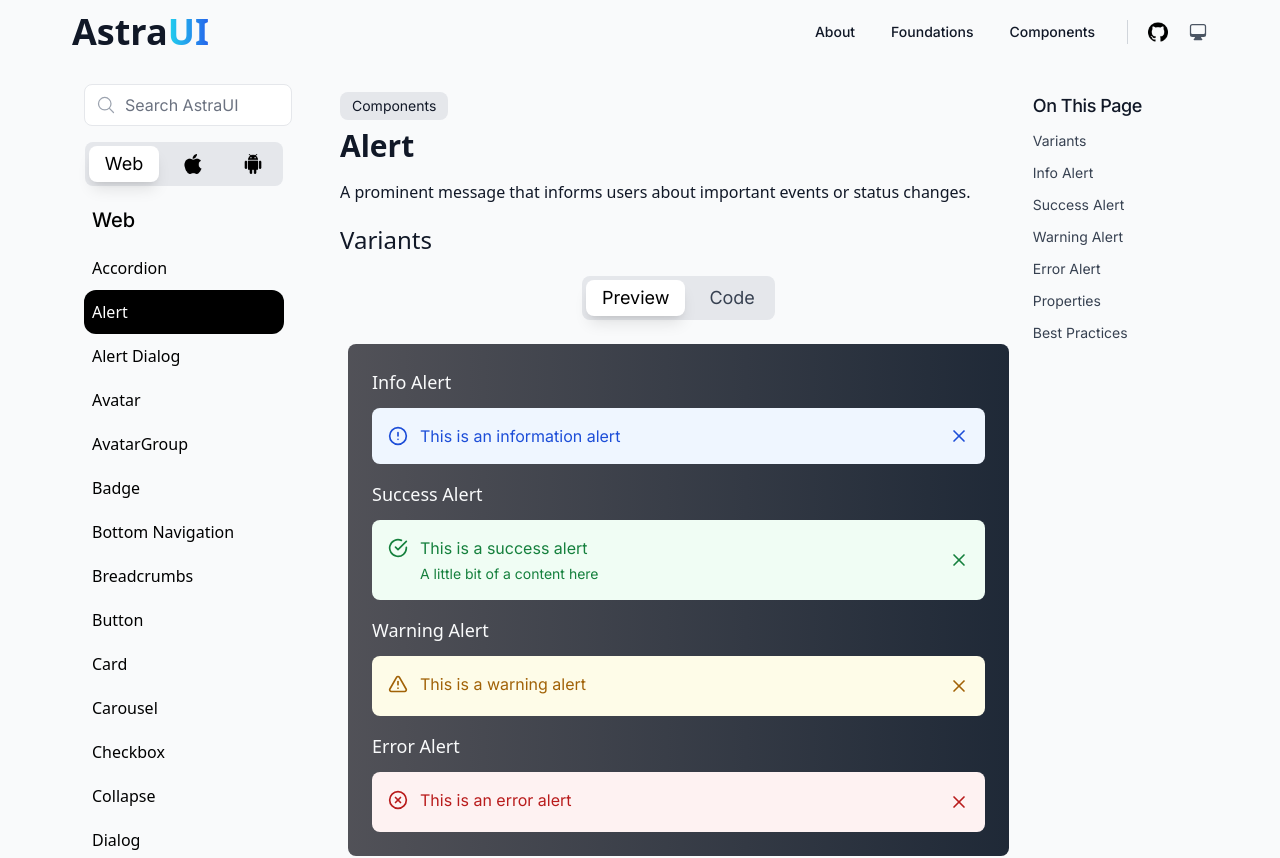
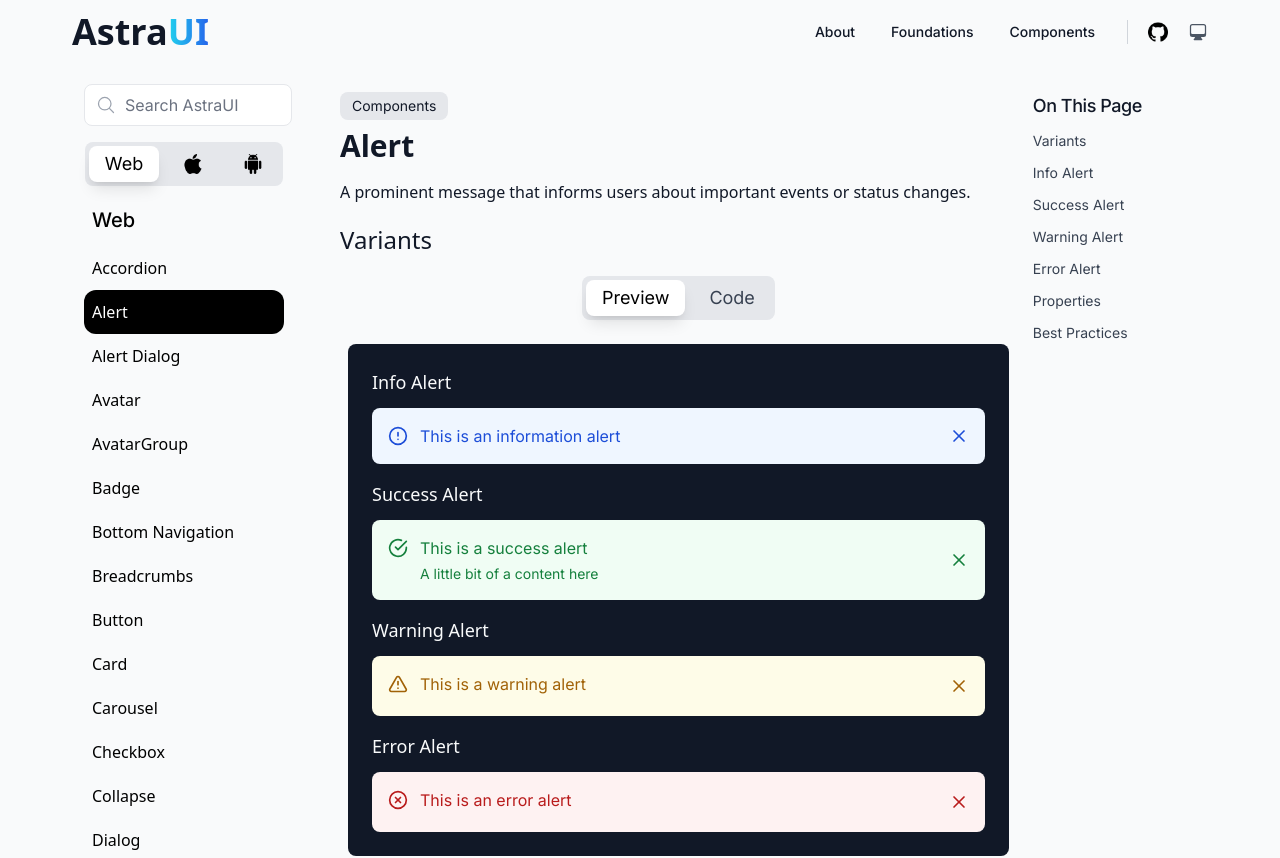
Before and after one commit to ahmadrafidev/astra, a Next.js app: page /components/alert in a window 1280 px wide. Shown: the top 858 px of the page. Built offline with nearby package versions, Linux system fonts and the light colour scheme.

Commit message:
fix card color

```diff
--- a/app/components/accordion/page.tsx
+++ b/app/components/accordion/page.tsx
@@ -90,7 +90,7 @@ const AccordionPage: React.FC = () => {
                         <h2 className="text-lg md:text-2xl font-medium font-sans text-gray-900 dark:text-gray-50 mb-5">Variants</h2>
                         <Tabs>
                             <Tab label="Preview">
-                                <div className="relative w-full overflow-hidden rounded-lg mt-4 bg-gradient-to-r from-zinc-700/90 to-gray-800 dark:from-zinc-400/90 dark:to-gray-600">
+                                <div className="relative w-full overflow-hidden rounded-lg mt-4 bg-gray-900 dark:bg-zinc-50">
                                     <div className="space-y-4 justify-around p-6">
                                         <div id="default-accordion" className="scroll-mt-20">
                                             <h3 className="text-base md:text-lg font-medium font-sans text-gray-50 dark:text-gray-900 mb-2 md:mb-3">
--- a/app/components/alert/page.tsx
+++ b/app/components/alert/page.tsx
@@ -64,7 +64,7 @@ const AlertPage: React.FC = () => {
                         <h2 className="text-xl md:text-2xl font-medium font-sans text-gray-900 dark:text-gray-50 mb-5">Variants</h2>
                         <Tabs>
                             <Tab label="Preview">
-                                <div className="relative w-full overflow-hidden rounded-lg mt-4 bg-gradient-to-r from-zinc-700/90 to-gray-800 dark:from-zinc-400/90 dark:to-gray-600">
+                                <div className="relative w-full overflow-hidden rounded-lg mt-4 bg-gray-900 dark:bg-zinc-50">
                                     <div className="space-y-4 justify-around p-6">
                                         <div id="info-alert" className="scroll-mt-20">
                                             <h3 className="text-base md:text-lg font-medium font-sans text-gray-50 dark:text-gray-900 mb-2 md:mb-3">
```
